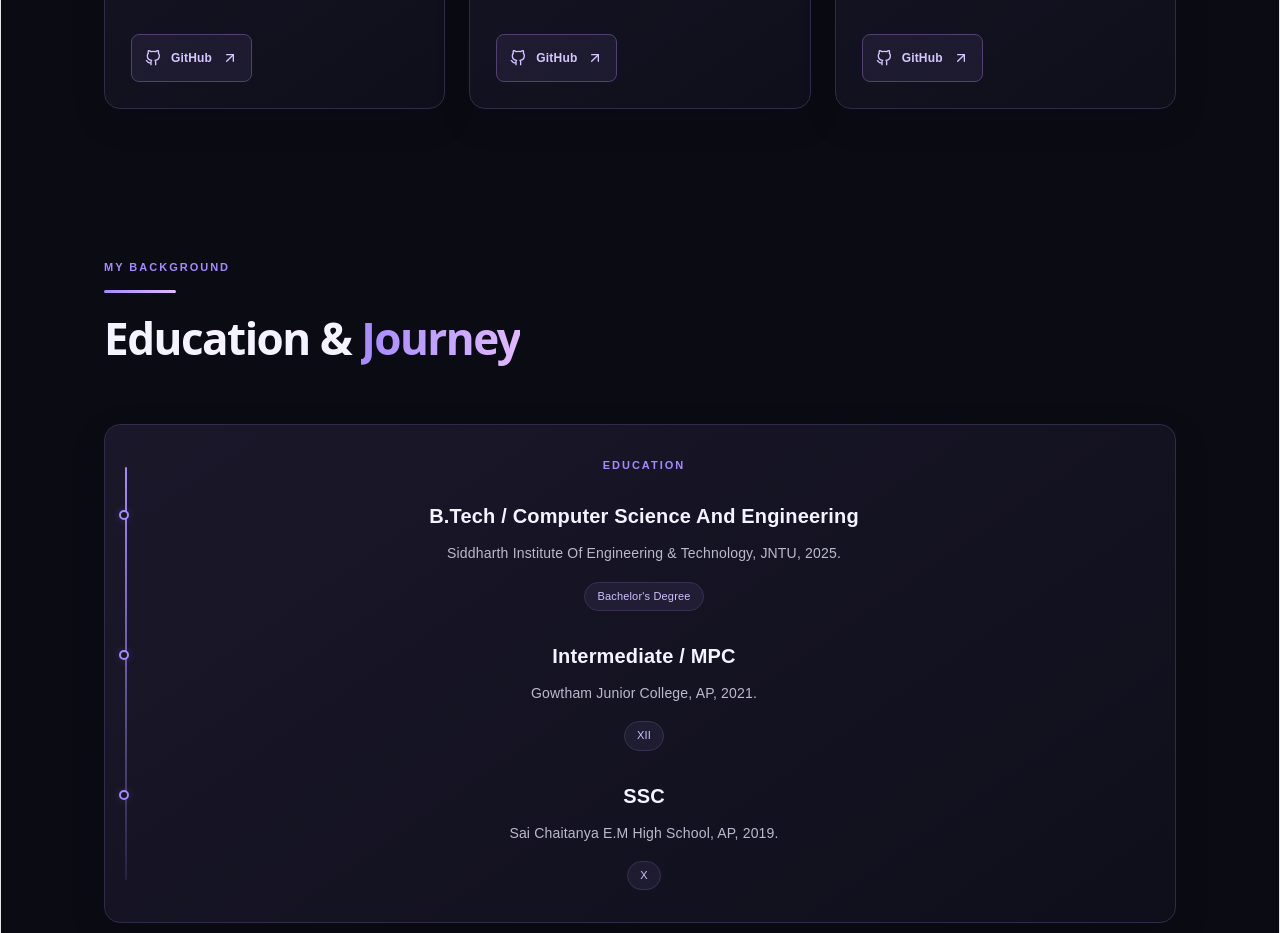
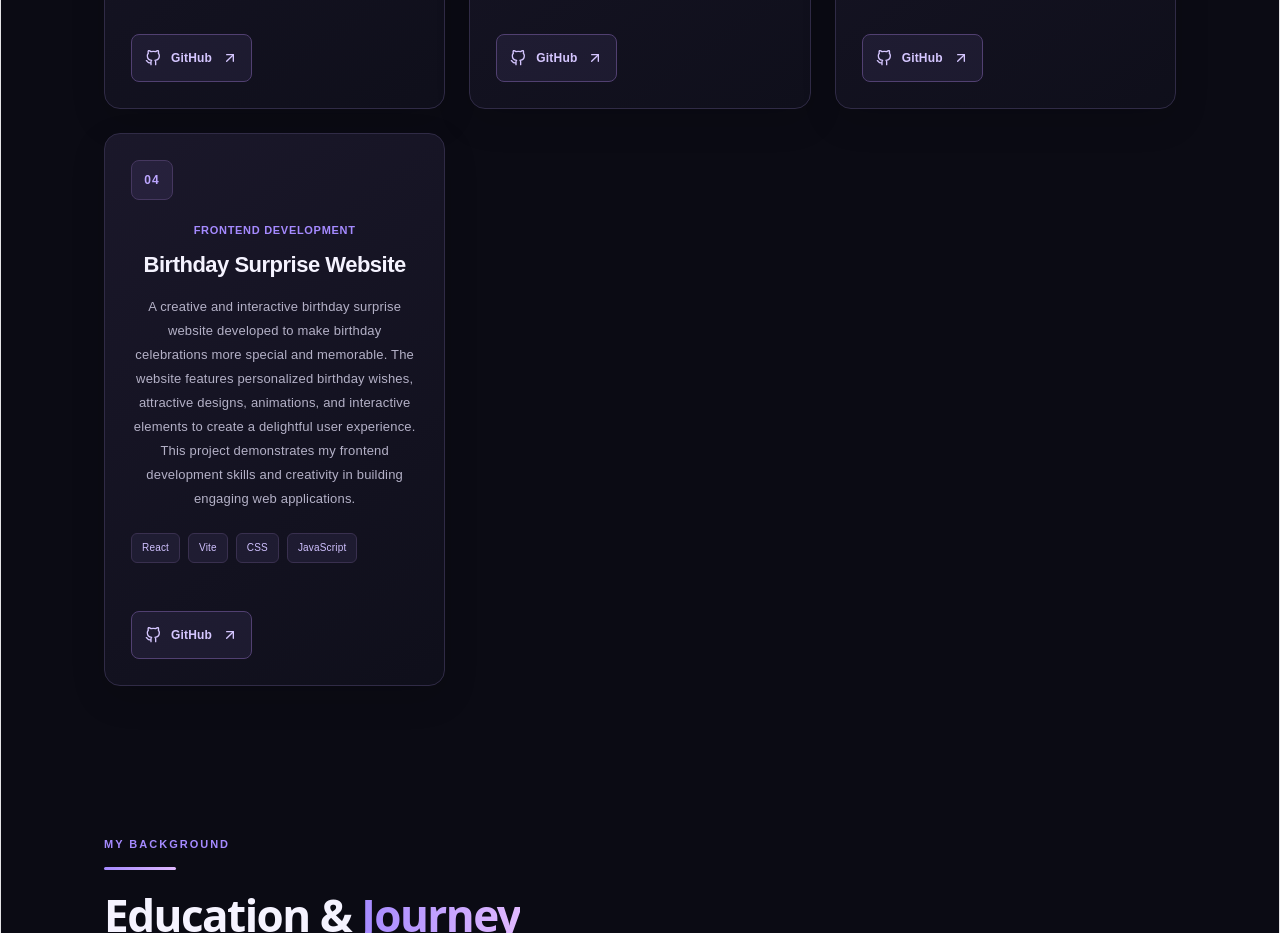
Before and after one commit to panemkarthik0925-blip/karthik-portfolio, a React (Vite) app: page / in a window 1280 px wide. Shown: the part 3100-4033 px from the top of the page. Built offline with nearby package versions, Linux system fonts and the light colour scheme.

Commit message:
Fix project GitHub links

```diff
--- a/src/components/Projects.jsx
+++ b/src/components/Projects.jsx
@@ -3,15 +3,6 @@ import { motion } from "framer-motion";
 import "./Projects.css";
 
 const projects = [
-  // {
-  //   number: "01",
-  //   title: "Birthday Surprise Website",
-  //   category: "Frontend Development",
-  //   description:
-  //     "A creative and interactive birthday surprise website developed to make birthday celebrations more special and memorable. The website features personalized birthday wishes, attractive designs, animations, and interactive elements to create a delightful user experience. This project demonstrates my frontend development skills and creativity in building engaging web applications.",
-  //   technologies: ["React", "Vite", "CSS", "JavaScript"],
-  //   github: "https://github.com/panemkarthik0925-blip/suprise",
-  // },
 
   {
     number: "01",
@@ -39,6 +30,15 @@ const projects = [
       "Developed a full-stack task management web application using Python and Django, featuring user authentication, CRUD operations, task search and filtering, and a dashboard to track task progress. Designed to provide a simple and efficient way to organize daily tasks.",
     technologies: ["python","HTML", "CSS", "SQL","Django"],
     github: "https://github.com/panemkarthik0925-blip/django-task-manager",
+  },
+  {
+    number: "04",
+    title: "Birthday Surprise Website",
+    category: "Frontend Development",
+    description:
+      "A creative and interactive birthday surprise website developed to make birthday celebrations more special and memorable. The website features personalized birthday wishes, attractive designs, animations, and interactive elements to create a delightful user experience. This project demonstrates my frontend development skills and creativity in building engaging web applications.",
+    technologies: ["React", "Vite", "CSS", "JavaScript"],
+    github: "https://github.com/panemkarthik0925-blip/suprise",
   },
 ];
 
```
